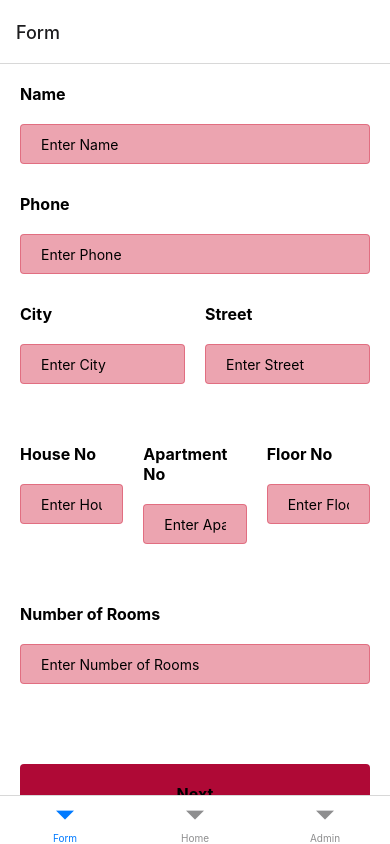
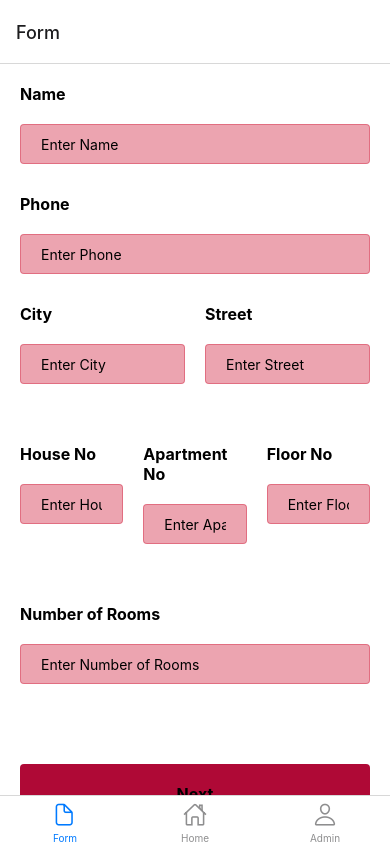
Before and after one commit to laithml/rami-doors, a React Native app: screen / in a window 390 px wide. Built offline with nearby package versions, Linux system fonts and the light colour scheme.

Commit message:
bottom nav icons

```diff
--- a/navigation/bottomNav.js
+++ b/navigation/bottomNav.js
@@ -1,20 +1,35 @@
 import React from 'react';
 import { createBottomTabNavigator } from '@react-navigation/bottom-tabs';
-import {Text} from "react-native-paper";
-import FormScreen from "../screens/addForm";
+import { Ionicons } from '@expo/vector-icons';
+import FormScreen from '../screens/addForm';
 import HomeScreen from '../screens/Home';
+
 const Tab = createBottomTabNavigator();
 
 const BottomTabNavigator = () => {
     return (
+        <Tab.Navigator
+            screenOptions={({ route }) => ({
+                tabBarIcon: ({ color, size }) => {
+                    let iconName;
 
-        <Tab.Navigator>
-            <Tab.Screen name="Form"  component={FormScreen}/>
+                    if (route.name === 'Form') {
+                        iconName = 'document-outline';
+                    } else if (route.name === 'Home') {
+                        iconName = 'home-outline';
+                    } else if (route.name === 'Admin') {
+                        iconName = 'person-outline';
+                    }
+
+                    return <Ionicons name={iconName} size={size} color={color} />;
+                },
+            })}
+        >
+            <Tab.Screen name="Form" component={FormScreen} />
             <Tab.Screen name="Home" component={HomeScreen} />
             <Tab.Screen name="Admin" component={FormScreen} />
-
         </Tab.Navigator>
     );
 };
 
-export default BottomTabNavigator
+export default BottomTabNavigator;
--- a/package.json
+++ b/package.json
@@ -9,6 +9,7 @@
     "web": "expo start --web"
   },
   "dependencies": {
+    "@expo/vector-icons": "^13.0.0",
     "@react-native-masked-view/masked-view": "^0.2.9",
     "@react-navigation/bottom-tabs": "^6.5.7",
     "@react-navigation/material-bottom-tabs": "^6.2.15",
```
Also changed, not shown: 1 other file (tests, documents, lock files or other folders).
